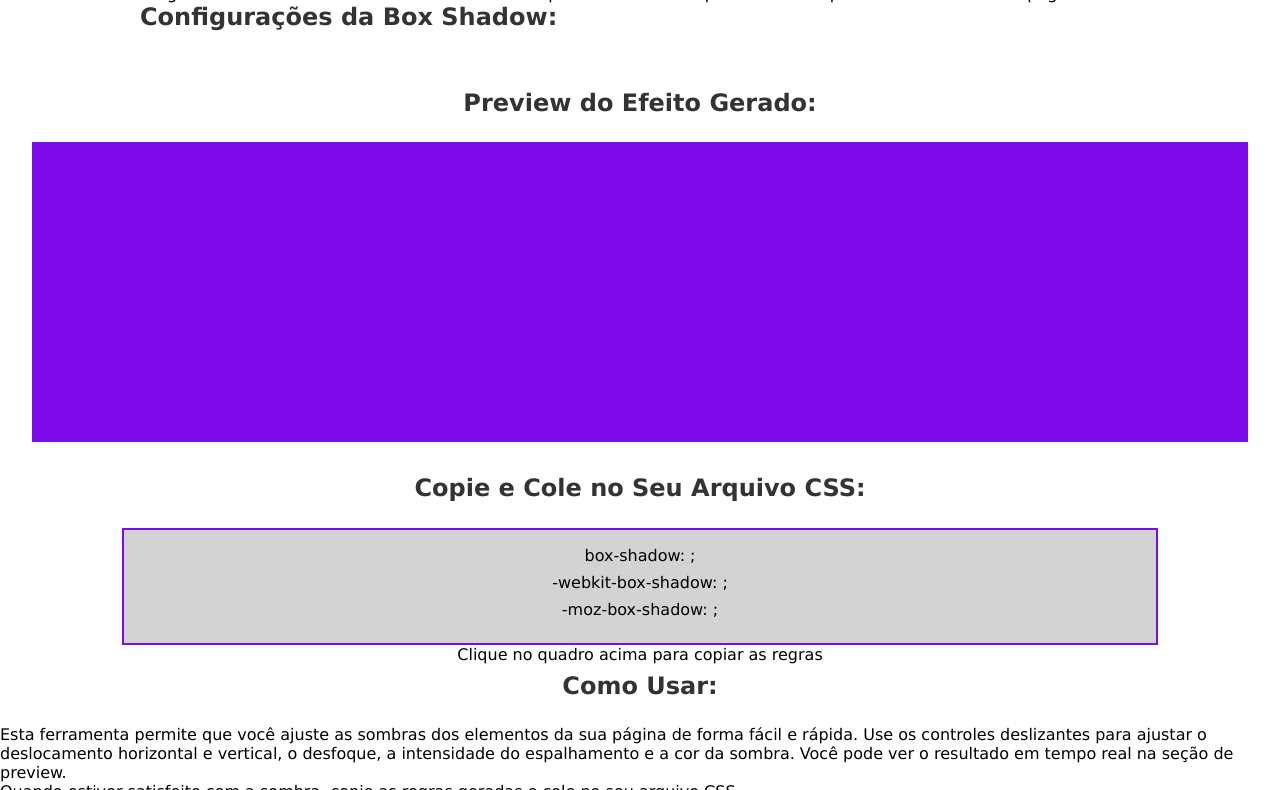
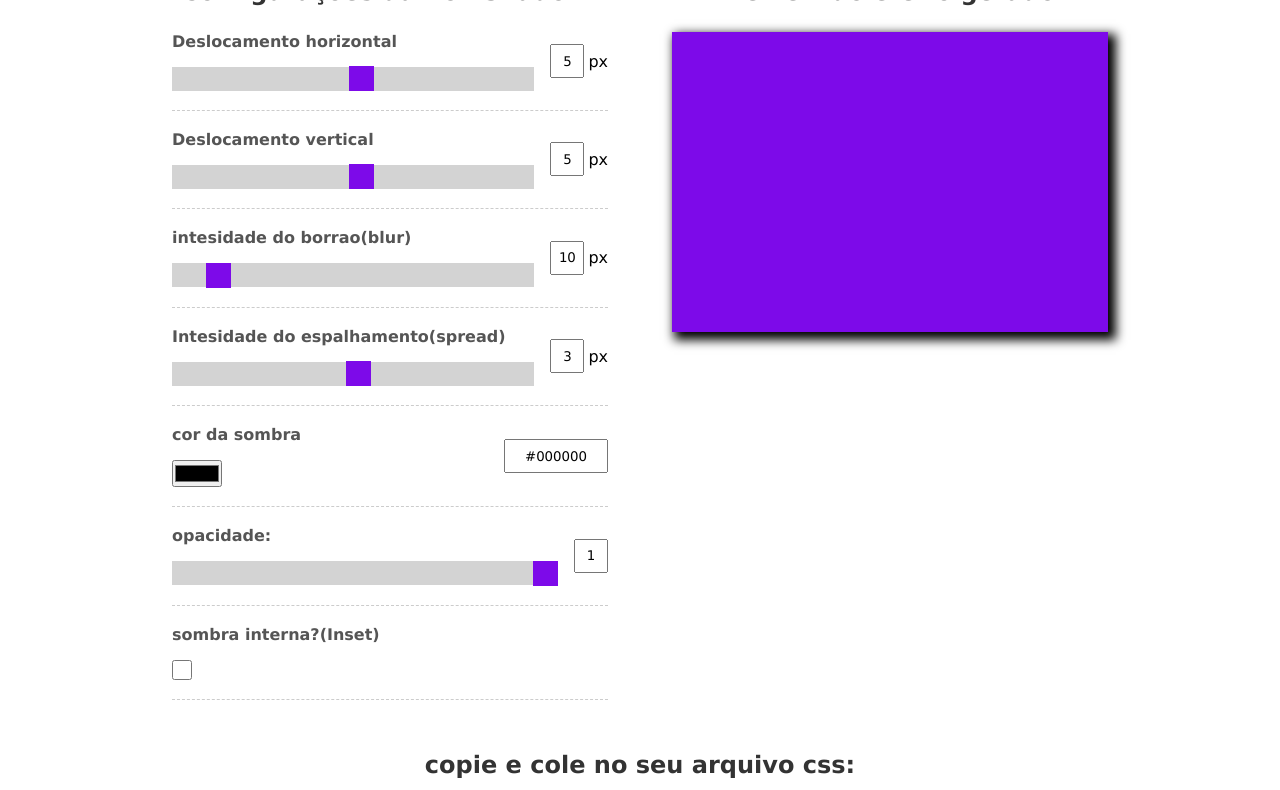
Before and after one commit to wagnerglongo/Box-shadow, a plain HTML site: page index.html in a window 1280 px wide. Shown: the part 54-844 px from the top of the page. Drawn offline with Linux system fonts and the light colour scheme.

Commit message:
Update index.html

```diff
--- a/index.html
+++ b/index.html
@@ -1,68 +1,172 @@
 <!DOCTYPE html>
-<html lang="pt-BR">
+<html lang="en">
   <head>
     <meta charset="UTF-8">
     <meta name="viewport" content="width=device-width, initial-scale=1.0">
-    <title>Gerador de Box Shadow - Ferramenta Online</title>
+    <title>Gerador de box shadow</title>
     <link rel="stylesheet" href="/css/styles.css">
     <script src="/js/script.js" defer></script>
 
-    <script async src="https://pagead2.googlesyndication.com/pagead/js/adsbygoogle.js?client=ca-pub-5572194744874242" crossorigin="anonymous"></script>
+    <script async src="https://pagead2.googlesyndication.com/pagead/js/adsbygoogle.js?client=ca-pub-5572194744874242"
+     crossorigin="anonymous"></script>
+
   </head>
   <body>
-    <header>
-      <h1>Gerador de Box Shadow</h1>
-      <p>Bem-vindo ao nosso gerador de box shadow! Use nossa ferramenta para criar sombras personalizadas para seus elementos de página.</p>
-    </header>
 
-    <main>
-      <section id="box-shadow-generator">
+    <div id="box-shadow-generator">
+      <div id="controls-container">
+
         <h2>Configurações da Box Shadow:</h2>
-        <!-- Controles de Configuração -->
-        <!-- O conteúdo dos controles permanece o mesmo -->
-      </section>
 
-      <section id="preview">
-        <h2>Preview do Efeito Gerado:</h2>
+        <!-- horizontal -->
+        <div class="form-control">
+          <div class="range-input">
+            <label for="horizontal">Deslocamento horizontal</label>
+            <input
+              type="range"
+              id="horizontal"
+              name="horizontal"
+              min="-100"
+              max="100"
+              value="5" />
+          </div>
+          <div class="reference-input">
+            <input
+              type="text"
+              id="horizontal-value"
+              name="horizontal-value" />
+            <p>px</p>
+          </div>
+        </div>
+        <!-- Vertical -->
+        <div class="form-control">
+          <div class="range-input">
+            <label for="vertical">Deslocamento vertical</label>
+            <input
+              type="range"
+              id="vertical"
+              name="vertical"
+              min="-100"
+              max="100"
+              value="5" />
+          </div>
+          <div class="reference-input">
+            <input
+              type="text"
+              id="vertical-value"
+              name="vertical-value" />
+            <p>px</p>
+          </div>
+        </div>
+        <!-- intensidade do borrao (blur)-->
+        <div class="form-control">
+          <div class="range-input">
+            <label for="blur">intesidade do borrao(blur)</label>
+            <input
+              type="range"
+              id="blur"
+              name="blur"
+              min="0"
+              max="100"
+              value="10" />
+          </div>
+          <div class="reference-input">
+            <input
+              type="text"
+              id="blur-value"
+              name="blur-value" />
+            <p>px</p>
+          </div>
+        </div>
+        <!-- spread -->
+        <div class="form-control">
+          <div class="range-input">
+            <label for="spread">Intesidade do espalhamento(spread)
+            </label>
+            <input
+              type="range"
+              id="spread"
+              name="spread"
+              min="-100"
+              max="100"
+              value="3" />
+          </div>
+          <div class="reference-input">
+            <input
+              type="text"
+              id="spread-value"
+              name="spread-value" />
+            <p>px</p>
+          </div>
+        </div>
+
+        <div class="form-control">
+          <div class="range-input">
+            <label for="color">cor da sombra</label>
+            <input
+              type="color"
+              id="color"
+              name="color"
+              min="-100"
+              value="#000" />
+          </div>
+          <div class="reference-input">
+            <input
+              type="text"
+              id="color-value"
+              name="color-value" />
+          </div>
+        </div>
+
+        <div class="form-control">
+          <div class="range-input">
+            <label for="opacity">opacidade:
+            </label>
+            <input
+              type="range"
+              id="opacity"
+              name="opacity"
+              min="0"
+              max="1"
+              value="1"
+              step="0.01" />
+          </div>
+          <div class="reference-input">
+            <input
+              type="text"
+              id="opacity-value"
+              name="opacity-value"
+              value="1" />
+          </div>
+        </div>
+
+        <div class="form-control">
+          <div class="range-input">
+            <label for="opacity">sombra interna?(Inset)</label>
+            <input type="checkbox" name="inset" id="inset">
+          </div>
+        </div>
+
+      </div>
+
+      <div id="preview">
+        <h2>Preview do efeito gerado:</h2>
+
         <div id="box"></div>
-      </section>
+      </div>
+    </div>
 
-      <section id="generated-rule">
-        <h2>Copie e Cole no Seu Arquivo CSS:</h2>
-        <div id="rules-area">
-          <p id="rule">box-shadow: <span></span>;</p>
-          <p id="webkit-rule">-webkit-box-shadow: <span></span>;</p>
-          <p id="moz-rule">-moz-box-shadow: <span></span>;</p>
-        </div>
-        <p id="copy-instruction">Clique no quadro acima para copiar as regras</p>
-      </section>
+    <div id="generated-rule">
+      <h2>copie e cole no seu arquivo css:</h2>
 
-      <section id="how-to-use">
-        <h2>Como Usar:</h2>
-        <p>Esta ferramenta permite que você ajuste as sombras dos elementos da sua página de forma fácil e rápida. Use os controles deslizantes para ajustar o deslocamento horizontal e vertical, o desfoque, a intensidade do espalhamento e a cor da sombra. Você pode ver o resultado em tempo real na seção de preview.</p>
-        <p>Quando estiver satisfeito com a sombra, copie as regras geradas e cole no seu arquivo CSS.</p>
-      </section>
+      <div id="rules-area">
 
-      <section id="examples">
-        <h2>Exemplos de Uso:</h2>
-        <p>Aqui estão alguns exemplos de como você pode usar as sombras geradas em diferentes cenários:</p>
-        <ul>
-          <li><strong>Cartões de Informação:</strong> Adicione uma sombra sutil para dar profundidade.</li>
-          <li><strong>Botões:</strong> Crie um efeito de elevação para botões interativos.</li>
-          <li><strong>Imagens:</strong> Realce imagens com sombras suaves.</li>
-        </ul>
-      </section>
-    </main>
+        <p id="rule">box-shadow:<span></span>;</p>
+        <p id="webkit-rule">-webkit-box-shadow: <span></span>;</p>
+        <p id="moz-rule">-moz-box-shadow: <span></span>;</p>
+      </div>
+      <p id="copy-instruction">Clique no quadro acima para copiar as regras</p>
+    </div>
 
-    <footer>
-      <p>&copy; 2024 Gerador de Box Shadow. Todos os direitos reservados.</p>
-      <nav>
-        <ul>
-          <li><a href="/politica-de-privacidade">Política de Privacidade</a></li>
-          <li><a href="/termos-de-servico">Termos de Serviço</a></li>
-          <li><a href="/contato">Contato</a></li>
-        </ul>
-      </nav>
-    </footer>
   </body>
 </html>
```
